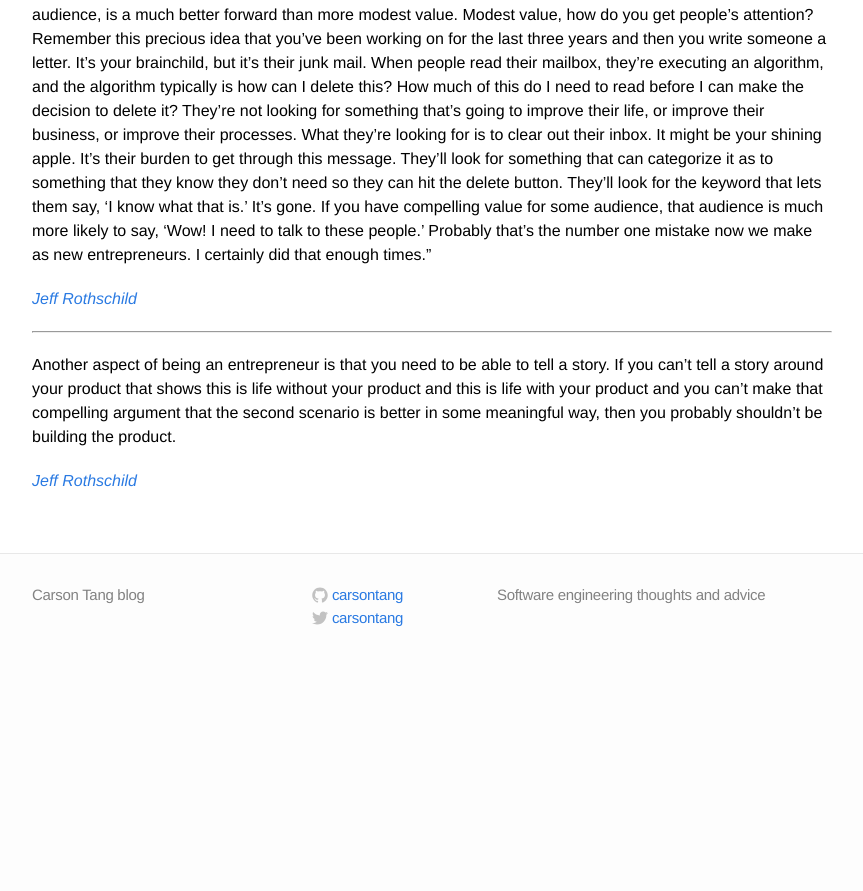
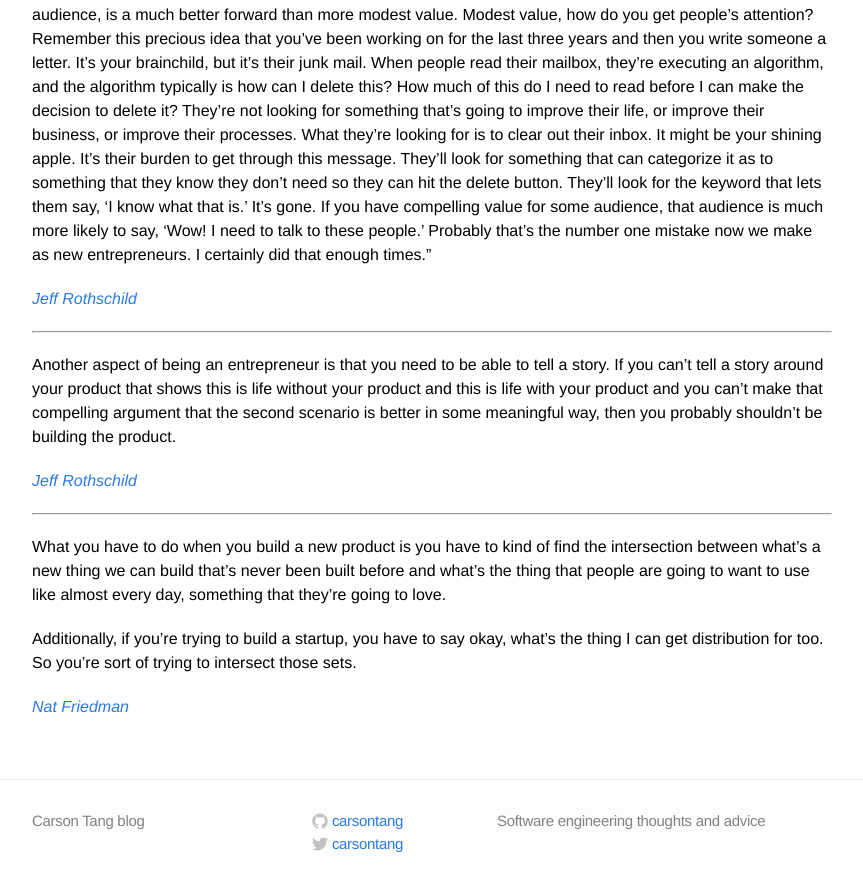
Before and after one commit to carsontang/carsontang.github.io, a Jekyll site: the page built from quotes.md, in a window 1280 px wide and 900 px high, scrolled down 13408 px. Shown: the top 891 px of the window, without its empty margins (208-1071 px from the left). Built offline with Jekyll 4.4.1, drawn with Linux system fonts in a browser that asks for light colours; before the commit the page ends 14082 px from its top, so only the background shows below that.

Commit message:
add quote by Nat Friedman about building startups
add quote by Nat Friedman about building startups

```diff
--- a/quotes.md
+++ b/quotes.md
@@ -511,3 +511,11 @@ your product and you can't make that compelling argument that the second scenari
 some meaningful way, then you probably shouldn't be building the product.
 
 *[Jeff Rothschild](https://softwareengineeringdaily.com/wp-content/uploads/2019/10/SED936-FB-Jeff-Rothschild-Entrepreneurship.pdf)*
+
+---
+
+What you have to do when you build a new product is you have to kind of find the intersection between what's a new thing we can build that's never been built before and what's the thing that people are going to want to use like almost every day, something that they're going to love.
+
+Additionally, if you're trying to build a startup, you have to say okay, what's the thing I can get distribution for too. So you're sort of trying to intersect those sets.
+
+*[Nat Friedman](https://www.youtube.com/watch?v=lnufceCxwG0&t=19m42s&ab_channel=ScaleAI)*
```
